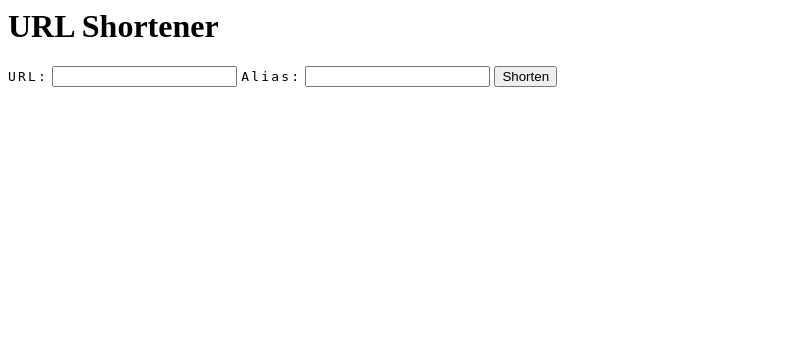
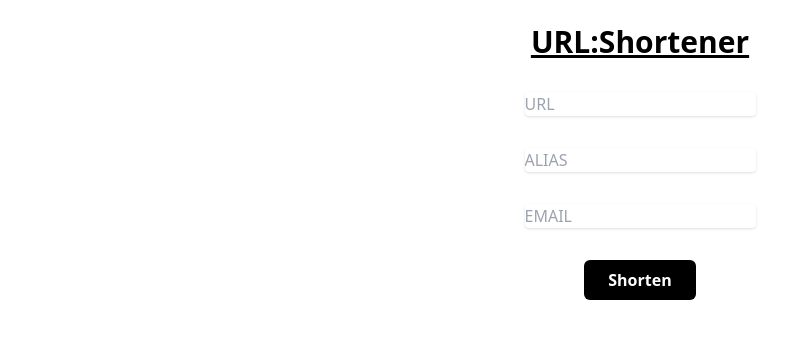
Before and after one commit to ridlees/URL-shortener, a Flask app: page / in a window 1280 px wide. Shown: the top 339 px of the page, without its empty margins (0-810 px from the left). Run offline with Flask 3, Linux system fonts and the light colour scheme; parts of the project's set-up code (start-up, migrations or seed data) failed here and were passed over; some libraries are stand-ins or nearby versions.

Commit message:
FE update

```diff
--- a/conf/templates/index.html
+++ b/conf/templates/index.html
@@ -4,43 +4,20 @@
 <meta name="viewport" content="width=device-width, initial-scale=1">
 <link rel="shortcut icon" href="{{ url_for('static', filename='favicon.ico') }}">
 <script src="https://unpkg.com/htmx.org@1.9.10"></script>
+<script src="https://cdn.tailwindcss.com"></script>
 
-<style>
- label, p {
-    font-family: monospace;
-    letter-spacing: .17em;
-    overflow:hidden;
-
-.center{
-    display: flex;
-    justify-content: center;
-}
-.input{
-  border-radius: 25px;
-  border: 2px solid gray;
-  padding: 10px;
-  margin: 10px
-}
-#button:hover {background-color: #888B8D}
-#button:active {
-  background-color: #666;
-  box-shadow: 0 5px #666;
-  transform: translateY(4px);
-}
-</style>
 
 </head>
 <body>
-<div class="center">
-<h1> URL Shortener</h1></div>
-</div>
-<label for="url">URL:</label>
-<input type="url" id="url" name="url">
-<label for="url_id">Alias:</label>
-<input type="text" id="url_id" name="url_id">
-<button hx-post="/create" hx-trigger="click" hx-indicator="#loading"
-hx-swap="outerHTML"  hx-include="[name='url'], [name='url_id']">
+<div class="flex-col grid-cols-1 flex items-center justify-center p-6 gap-8" >
+<h1 class="text-3xl font-bold underline"> URL:Shortener</h1>
+<input class= "shadow rounded" type="url" id="url" name="url" placeholder="URL">
+<input class= "shadow rounded" type="text" id="url_id" name="url_id" placeholder="ALIAS">
+<input class= "shadow rounded" type="email" id="email" name="email" placeholder="EMAIL">
+<button class= "h-10 px-6 font-semibold rounded-md bg-black text-white" hx-post="/create" hx-trigger="click" hx-indicator="#loading"
+hx-swap="outerHTML"  hx-include="[name='url'], [name='url_id'], [name='email']">
 Shorten
 </button>
+</div>
 </body>
 </html>
```
